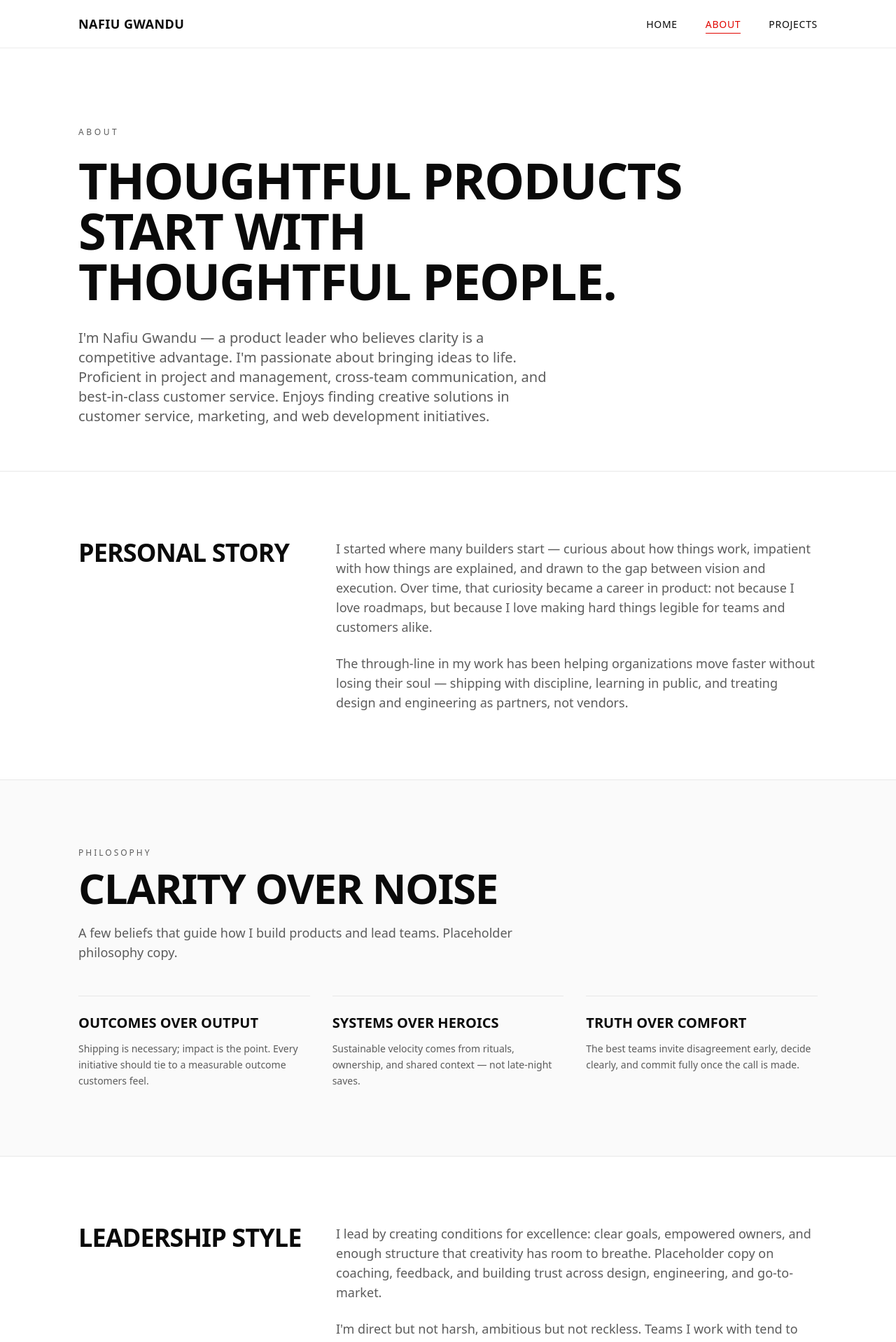
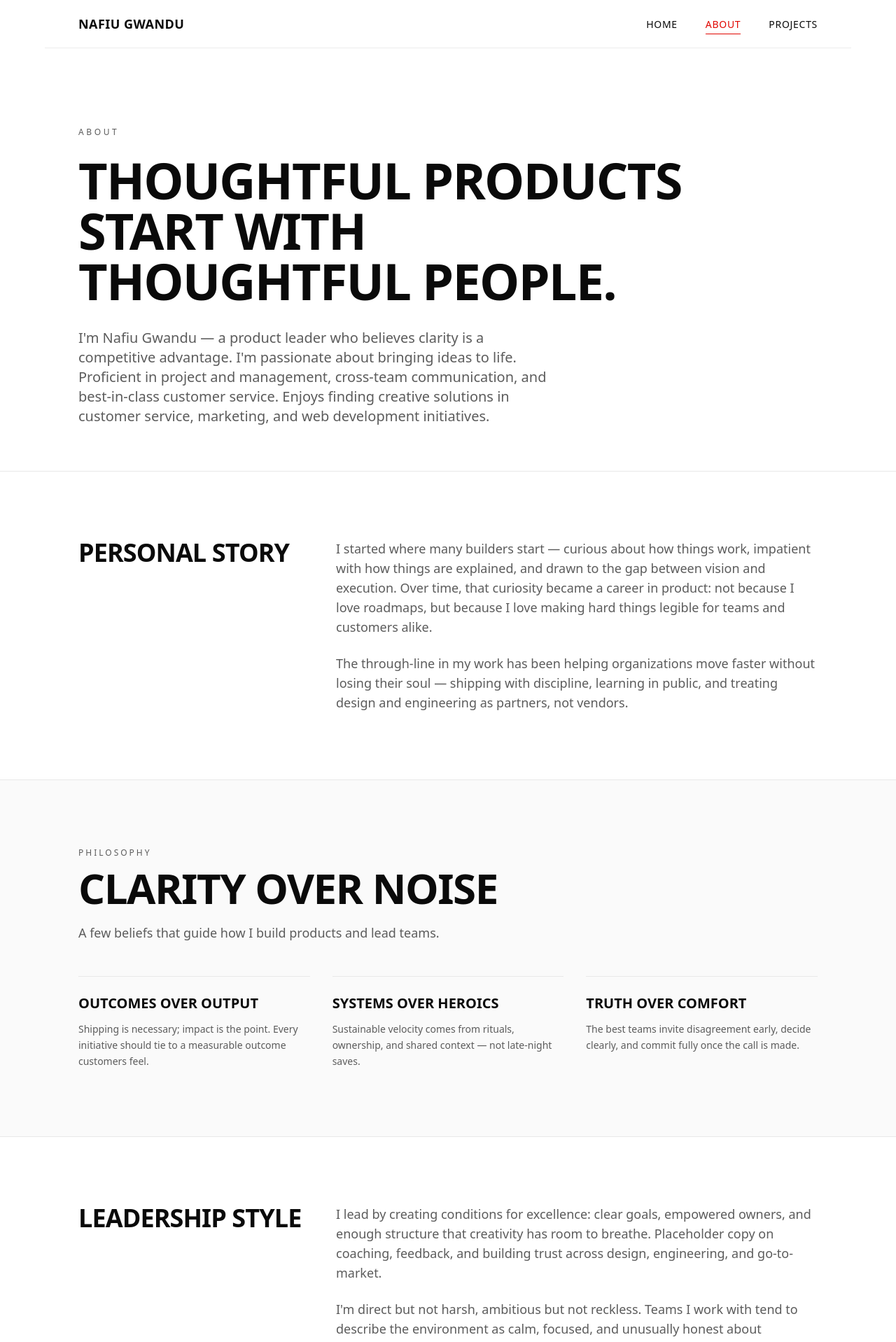
Before and after one commit to Nafe02/Portfolio-Site, a Next.js app: page /about in a window 1280 px wide. Shown: the top 1918 px of the page at 70% size. Built offline with nearby package versions, Linux system fonts and the light colour scheme; a web font is replaced by a local one.

Commit message:
Add portfolio animations and navigation improvements

```diff
--- a/package.json
+++ b/package.json
@@ -16,6 +16,7 @@
     "lucide-react": "^1.23.0",
     "motion": "^12.42.2",
     "next": "^15.5.18",
+    "next-themes": "^0.4.6",
     "react": "^19.0.0",
     "react-dom": "^19.0.0",
     "react-icons": "^5.7.0"
--- a/src/app/about/page.tsx
+++ b/src/app/about/page.tsx
@@ -1,5 +1,6 @@
 import type { Metadata } from "next";
 import Link from "next/link";
+import { FadeIn } from "@/components/FadeIn";
 import { SectionHeading } from "@/components/SectionHeading";
 import { NewsletterForm } from "@/components/NewsletterForm";
 
@@ -25,7 +26,7 @@ const experience = [
   {
     period: "2024 — 2025",
     role: "Project Manager",
-    company: "MufasaX.",
+    company: "Mufasa Labs.",
     detail: "I plan and develop the project scope, Create and lead a team, monitor project progress and set deadlines. I overcome obstacles, manage the project budget, ensure stakeholder satisfaction, and evaluate project performance.",
   },
   {
@@ -65,6 +66,7 @@ const industries = [
 export default function AboutPage() {
   return (
      <>
+     <FadeIn>
       <section className="mx-auto max-w-content px-6 pb-12 pt-16 md:px-10 md:pb-16 md:pt-24 lg:px-12 lg:pt-28">
         <p className="text-xs font-medium uppercase tracking-[0.3em] text-muted">
           About
@@ -77,8 +79,10 @@ export default function AboutPage() {
           competitive advantage. I&apos;m passionate about bringing ideas to life. Proficient in project and management, cross-team communication, and best-in-class customer service. Enjoys finding creative solutions in customer service, marketing, and web development initiatives.
         </p>
       </section>
+      </FadeIn>
 
       {/* Story */}
+      <FadeIn>
       <section className="border-t border-border">
         <div className="mx-auto max-w-content px-6 py-16 md:px-10 md:py-24 lg:px-12">
           <div className="grid gap-12 lg:grid-cols-12">
@@ -106,15 +110,19 @@ export default function AboutPage() {
           </div>
         </div>
       </section>
+      </FadeIn>
 
       {/* Philosophy */}
+      <FadeIn>
       <section className="border-t border-border bg-ink/[0.02]">
         <div className="mx-auto max-w-content px-6 py-16 md:px-10 md:py-24 lg:px-12">
+         <FadeIn>
   <SectionHeading
     eyebrow="Philosophy"
     title="Clarity over noise"
-            description="A few beliefs that guide how I build products and lead teams. Placeholder philosophy copy."
+    description="A few beliefs that guide how I build products and lead teams."
   />
+</FadeIn>
           <ul className="mt-12 grid gap-8 md:grid-cols-3">
             {[
               {
@@ -130,23 +138,25 @@ export default function AboutPage() {
                 body: "The best teams invite disagreement early, decide clearly, and commit fully once the call is made.",
               },
             ].map((item) => (
-              <li
-                key={item.title}
-                className="border-t border-border pt-6"
-              >
+              <FadeIn key={item.title}>
+  <li className="border-t border-border pt-6">
     <h3 className="font-display text-xl font-bold uppercase text-ink">
       {item.title}
     </h3>
+
     <p className="mt-3 text-sm leading-relaxed text-muted">
       {item.body}
     </p>
   </li>
+</FadeIn>
             ))}
           </ul>
         </div>
       </section>
+      </FadeIn>
 
       {/* Leadership */}
+      <FadeIn>
       <section className="border-t border-border">
         <div className="mx-auto max-w-content px-6 py-16 md:px-10 md:py-24 lg:px-12">
           <div className="grid gap-12 lg:grid-cols-12">
@@ -156,23 +166,29 @@ export default function AboutPage() {
               </h2>
             </div>
             <div className="space-y-6 text-base leading-relaxed text-muted lg:col-span-8 lg:text-lg">
+              <FadeIn>
               <p>
                 I lead by creating conditions for excellence: clear goals,
                 empowered owners, and enough structure that creativity has room
                 to breathe. Placeholder copy on coaching, feedback, and building
                 trust across design, engineering, and go-to-market.
               </p>
+              </FadeIn>
+              <FadeIn delay={0.1}>
               <p>
                 I&apos;m direct but not harsh, ambitious but not reckless. Teams
                 I work with tend to describe the environment as calm, focused,
                 and unusually honest about tradeoffs.
               </p>
+              </FadeIn>
             </div>
           </div>
         </div>
       </section>
+      </FadeIn>
 
       {/* Building products */}
+      <FadeIn>
       <section className="border-t border-border">
         <div className="mx-auto max-w-content px-6 py-16 md:px-10 md:py-24 lg:px-12">
           <div className="grid gap-12 lg:grid-cols-12">
@@ -189,10 +205,8 @@ export default function AboutPage() {
                   "Instrument early so debates end with data, not volume.",
                   "Align stakeholders before you need them in a war room.",
                 ].map((step, index) => (
-                  <li
-                    key={step}
-                    className="flex gap-6 border-t border-border pt-6"
-                  >
+                 <FadeIn key={step} delay={index * 0.1}>
+  <li className="flex gap-6 border-t border-border pt-6">
                     <span className="font-display text-2xl font-bold text-accent">
                       {String(index + 1).padStart(2, "0")}
                     </span>
@@ -200,14 +214,17 @@ export default function AboutPage() {
                       {step}
                     </p>
                  </li>
+</FadeIn>
                 ))}
               </ol>
             </div>
           </div>
         </div>
       </section>
+      </FadeIn>
 
       {/* Experience */}
+      <FadeIn>
       <section className="border-t border-border bg-ink/[0.02]">
         <div className="mx-auto max-w-content px-6 py-16 md:px-10 md:py-24 lg:px-12">
           <SectionHeading
@@ -216,11 +233,12 @@ export default function AboutPage() {
             description="The roles and companies that I have worked for."
           />
           <ul className="mt-12 space-y-0">
-            {experience.map((item) => (
-              <li
+            {experience.map((item, index) => (
+              <FadeIn
   key={`${item.company}-${item.period}`}
-                className="grid gap-4 border-t border-border py-8 md:grid-cols-12 md:gap-8"
+ delay={index * 0.05}
 >
+  <li className="grid gap-4 border-t border-border py-8 md:grid-cols-12 md:gap-8">
                 <p className="text-xs font-medium uppercase tracking-wider text-muted md:col-span-3">
                   {item.period}
                 </p>
@@ -234,12 +252,15 @@ export default function AboutPage() {
                   </p>
                 </div>
               </li>
+</FadeIn>
             ))}
           </ul>
         </div>
       </section>
+      </FadeIn>
 
       {/* Industries */}
+      <FadeIn>
       <section className="border-t border-border">
         <div className="mx-auto max-w-content px-6 py-16 md:px-10 md:py-24 lg:px-12">
           <h2 className="font-display text-3xl font-bold uppercase tracking-tight text-ink md:text-4xl">
@@ -257,8 +278,10 @@ export default function AboutPage() {
           </ul>
         </div>
       </section>
+      </FadeIn>
 
       {/* CTA */}
+      <FadeIn>
       <section className="border-t border-border">
         <div className="mx-auto max-w-content px-6 py-16 md:px-10 md:py-24 lg:px-12">
           <div className="flex flex-col gap-8 md:flex-row md:items-end md:justify-between">
@@ -288,6 +311,7 @@ export default function AboutPage() {
           </div>
         </div>
       </section>
+      </FadeIn>
     </>
   );
 }
--- a/src/app/projects/page.tsx
+++ b/src/app/projects/page.tsx
@@ -2,6 +2,7 @@ import type { Metadata } from "next";
 import { ProjectCard } from "@/components/ProjectCard";
 import { NewsletterForm } from "@/components/NewsletterForm";
 import { allProjects } from "@/lib/data";
+import { FadeIn } from "@/components/FadeIn";
 
 export const metadata: Metadata = {
   title: "Case Studies",
@@ -13,6 +14,7 @@ export default function ProjectsPage() {
   return (
     <>
       <section className="mx-auto max-w-content px-6 pb-12 pt-16 md:px-10 md:pb-16 md:pt-24 lg:px-12 lg:pt-28">
+        <FadeIn>
         <p className="text-xs font-medium uppercase tracking-[0.3em] text-muted">
         Case Studies
         </p>
@@ -22,14 +24,20 @@ export default function ProjectsPage() {
         <p className="mt-8 max-w-2xl text-lg leading-relaxed text-muted md:text-xl">
         A collection of real product case studies highlighting strategy, execution, cross-functional leadership, and measurable business impact.
         </p>
+        </FadeIn>
       </section>
 
       <section className="border-t border-border">
         <div className="mx-auto max-w-content px-6 py-16 md:px-10 md:py-24 lg:px-12">
           <div className="grid gap-16 md:grid-cols-2 lg:gap-20">
-            {allProjects.map((project) => (
-              <ProjectCard key={project.slug} project={project} />
-            ))}
+           {allProjects.map((project, index) => (
+  <FadeIn
+    key={project.slug}
+    delay={index * 0.08}
+  >
+    <ProjectCard project={project} />
+  </FadeIn>
+))}
           </div>
         </div>
       </section>
--- a/src/components/FadeIn.tsx
+++ b/src/components/FadeIn.tsx
@@ -16,10 +16,11 @@ export function FadeIn({
 }: FadeInProps) {
   return (
    <motion.div
-      initial={{ opacity: 0.9, y: 4 }}
-      animate={{ opacity: 1, y: 0 }}
+  initial={{ opacity: 0, y: 24 }}
+  whileInView={{ opacity: 1, y: 0 }}
+  viewport={{ once: true, amount: 0.15 }}
   transition={{
-        duration: 0.15,
+    duration: 0.45,
     delay,
     ease: "easeOut",
   }}
--- a/src/components/Navigation.tsx
+++ b/src/components/Navigation.tsx
@@ -1,6 +1,7 @@
 "use client";
 
 import Link from "next/link";
+import { motion, useScroll, useMotionValueEvent } from "motion/react";
 import { usePathname } from "next/navigation";
 import { useState } from "react";
 import { navLinks } from "@/lib/data";
@@ -8,12 +9,34 @@ import { navLinks } from "@/lib/data";
 export function Navigation() {
   const pathname = usePathname();
   const [open, setOpen] = useState(false);
+ const { scrollY } = useScroll();
+const [scrolled, setScrolled] = useState(false);
+
+useMotionValueEvent(scrollY, "change", (latest) => {
+  setScrolled(latest > 20);
+});
 
   return (
-    <header className="sticky top-0 z-50 border-b border-border/80 bg-white/90 backdrop-blur-sm">
+    <motion.header
+  className="sticky top-0 z-50"
+  animate={{
+    backgroundColor: scrolled
+      ? "rgba(255,255,255,0.95)"
+      : "rgba(255,255,255,0.85)",
+    backdropFilter: scrolled
+      ? "blur(18px)"
+      : "blur(8px)",
+    boxShadow: scrolled
+      ? "0 6px 20px rgba(0,0,0,0.06)"
+      : "0 0px 0px rgba(0,0,0,0)",
+  }}
+  transition={{
+    duration: 0.25,
+    ease: "easeOut",
+  }}
+>
       <nav
-        className="mx-auto flex max-w-content items-center justify-between px-6 py-5 md:px-10 lg:px-12"
-        aria-label="Main navigation"
+  className="mx-auto flex max-w-content items-center justify-between border-b border-border/80 px-6 py-5 md:px-10 lg:px-12"
 >
         <Link
           href="/"
@@ -31,7 +54,7 @@ export function Navigation() {
               <li key={href}>
                 <Link
   href={href}
-                  className={`relative text-sm font-medium uppercase tracking-wider transition-colors ${
+  className={`group relative inline-block -translate-y-0 text-sm font-medium uppercase tracking-wider transition-all duration-200 hover:-translate-y-0.5 ${
     isActive
       ? "text-accent"
       : "text-ink hover:text-accent"
@@ -39,9 +62,14 @@ export function Navigation() {
   aria-current={isActive ? "page" : undefined}
 >
   {label}
-                  {isActive && (
-                    <span className="absolute -bottom-1 left-0 h-px w-full bg-accent" />
-                  )}
+
+  <span
+    className={`absolute -bottom-1 left-0 h-px bg-accent transition-all duration-300 ${
+      isActive
+        ? "w-full"
+        : "w-0 group-hover:w-full"
+    }`}
+  />
 </Link>
               </li>
             );
@@ -101,6 +129,6 @@ export function Navigation() {
           })}
         </ul>
       </div>
-    </header>
+    </motion.header>
   );
 }
```
Also changed, not shown: src/app/page.tsx (+8 -2 lines), src/app/projects/[slug]/page.tsx (+48 -19 lines), 1 other file (tests, documents, lock files or other folders). Lines whose indentation alone changed are shown as unchanged.
